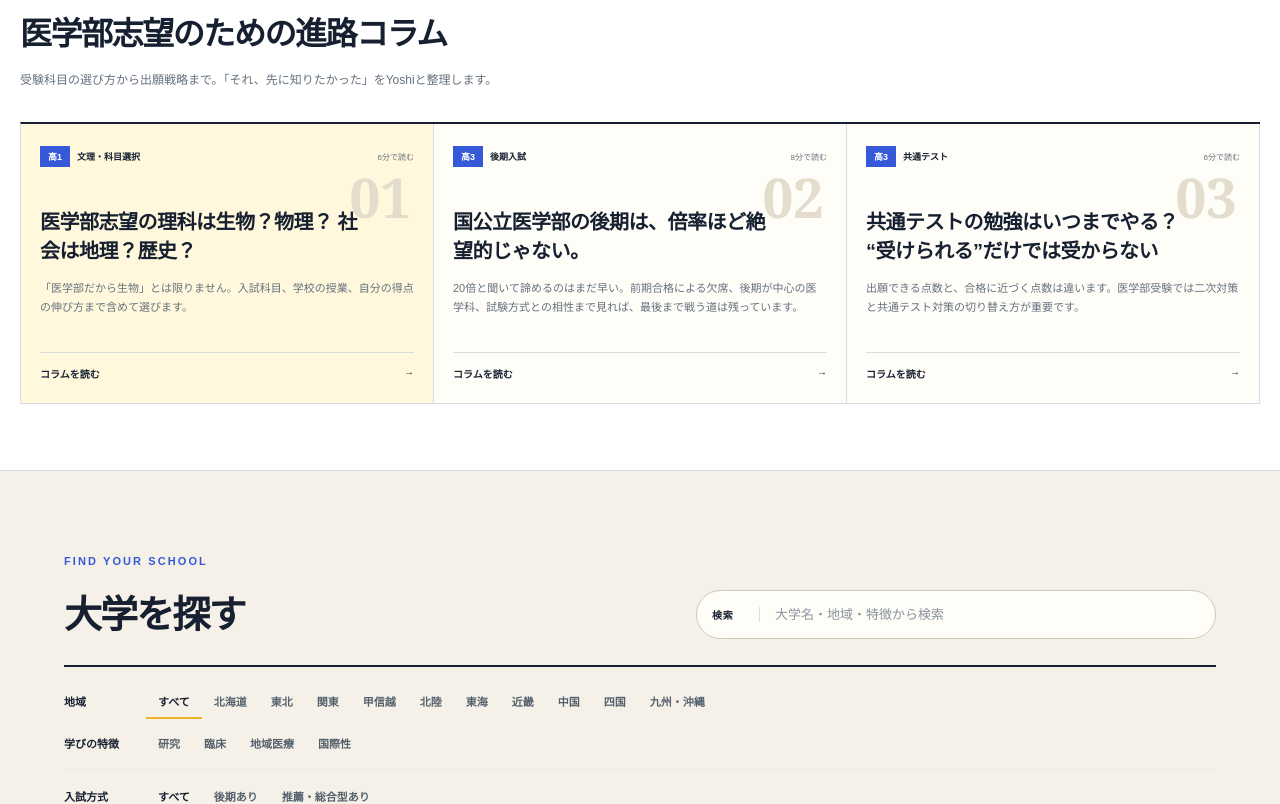
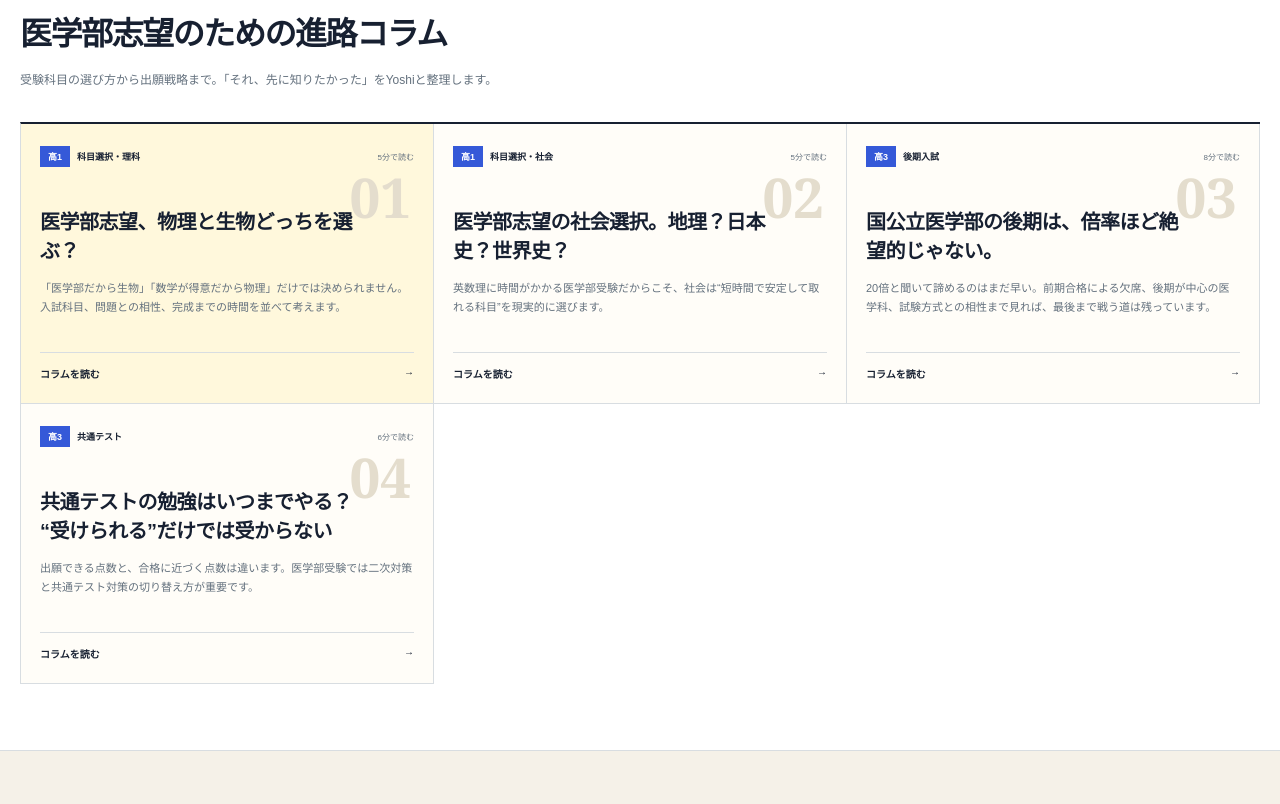
Before and after one commit to yoshiokayuta2-lgtm/kokkoritsu-medical-navi, a React (Vite) app: page / in a window 1280 px wide. Shown: the part 840-1644 px from the top of the page. Built offline with nearby package versions, Linux system fonts and the light colour scheme.

Commit message:
Add files via upload

```diff
--- a/src/App.tsx
+++ b/src/App.tsx
@@ -548,6 +548,22 @@ export default function Home() {
             <p className="column-article-kicker">YOSHI’S MEDICAL COLUMN</p>
             <h2 id="column-title">{selectedColumn.title}</h2>
             <p className="column-article-lead">{selectedColumn.lead}</p>
+            <div className="column-article-visual">
+              <span
+                className="column-hero-yoshi"
+                aria-hidden="true"
+                style={{
+                  backgroundImage: `url(${import.meta.env.BASE_URL}yoshi-poses-transparent.png)`,
+                  backgroundPosition: selectedColumn.posePosition,
+                }}
+              />
+              <div>
+                <b>この記事でわかること</b>
+                <ol>
+                  {selectedColumn.sections.map((section) => <li key={section.heading}>{section.heading}</li>)}
+                </ol>
+              </div>
+            </div>
             <blockquote><b>Yoshi</b>「{selectedColumn.yoshi}」</blockquote>
             <div className="column-article-body">
               {selectedColumn.sections.map((section, index) => (
--- a/src/globals.css
+++ b/src/globals.css
@@ -160,7 +160,7 @@ nav a b{margin-left:4px;padding:1px 5px;color:#fff;background:var(--red);border-
 .empty-compare b{display:block;color:var(--navy);font-size:16px}
 .empty-compare p{margin:7px 0 0;font-size:11px;line-height:1.6}
 .yoshi-pose{display:block;flex:0 0 auto;background-repeat:no-repeat;background-size:500% 200%}
-.yoshi-pose-pointing{width:120px;height:145px;background-position:25% 100%}
+.yoshi-pose-pointing{width:108px;height:180px;background-position:25% 100%;background-size:500% auto}
 .comparison-table{display:grid;grid-template-columns:170px repeat(2,minmax(0,1fr));border-top:2px solid var(--navy);border-left:1px solid var(--line)}
 .comparison-labels,.comparison-column{display:grid;grid-template-rows:54px 48px 48px 48px minmax(88px,auto) minmax(62px,auto) 52px}
 .comparison-labels>* ,.comparison-column>*{margin:0;padding:12px 16px;border-right:1px solid var(--line);border-bottom:1px solid var(--line)}
@@ -231,6 +231,12 @@ footer img{width:105px}
 .column-article-kicker{margin:25px 0 8px;color:var(--blue);font-size:9px;font-weight:900;letter-spacing:.17em}
 .column-modal>h2{max-width:650px;margin:0;color:var(--navy);font-size:clamp(29px,4.5vw,44px);line-height:1.3;letter-spacing:-.045em}
 .column-article-lead{margin:18px 0 22px;color:var(--muted);font-size:13px;line-height:1.85}
+.column-article-visual{min-height:210px;margin:4px 0 20px;padding:19px 24px 0;display:grid;grid-template-columns:128px 1fr;gap:25px;align-items:center;background:#f3f1e9;border:1px solid var(--line);overflow:hidden}
+.column-hero-yoshi{width:120px;height:200px;align-self:end;background-repeat:no-repeat;background-size:500% auto}
+.column-article-visual b{display:block;margin-bottom:11px;color:var(--navy);font-size:14px}
+.column-article-visual ol{margin:0;padding:0;list-style:none;counter-reset:column-overview}
+.column-article-visual li{position:relative;padding:7px 0 7px 30px;color:#53616d;border-top:1px solid #d9d6ca;font-size:11px;line-height:1.55;counter-increment:column-overview}
+.column-article-visual li::before{content:counter(column-overview,decimal-leading-zero);position:absolute;left:0;color:var(--blue);font:700 10px/1.7 Georgia,serif}
 .column-modal blockquote{margin:0 0 30px;padding:15px 17px;color:var(--navy);background:#e9edfc;border-left:4px solid var(--blue);font-size:13px;font-weight:800;line-height:1.7}
 .column-modal blockquote b{margin-right:8px;color:var(--blue);font:italic 800 18px/1 Georgia,serif}
 .column-article-body{display:grid;gap:0;border-top:1px solid var(--navy)}
@@ -291,7 +297,7 @@ footer img{width:105px}
 @media(max-width:600px){
   .empty-compare{min-height:140px;padding:14px;gap:8px}
   .empty-compare b{font-size:13px}
-  .yoshi-pose-pointing{width:82px;height:110px}
+  .yoshi-pose-pointing{width:78px;height:130px}
   .reality-title-row{padding-right:76px}
   .reality-title-row>.yoshi-pose-thinking{top:-39px;right:35px;width:66px;height:110px}
 }
@@ -412,4 +418,8 @@ footer{padding-block:38px;grid-template-columns:1fr;color:#615b51;background:#ff
   .column-card{min-height:280px;padding:22px 19px}
   .column-modal{padding:37px 22px 28px}
   .column-modal>h2{font-size:29px}
+  .column-article-visual{min-height:164px;padding:14px 14px 0;grid-template-columns:88px 1fr;gap:13px}
+  .column-hero-yoshi{width:86px;height:143px}
+  .column-article-visual b{font-size:12px}
+  .column-article-visual li{padding:5px 0 5px 25px;font-size:9px}
   .column-takeaway{grid-template-columns:1fr;gap:7px}
--- a/src/medicalColumns.ts
+++ b/src/medicalColumns.ts
@@ -11,25 +11,27 @@ export type MedicalColumnSection = {
 
 export type MedicalColumn = {
   slug: string;
-  grade: "高1" | "高3";
+  grade: "高1" | "高2" | "高3";
   category: string;
   title: string;
   lead: string;
   readTime: string;
   yoshi: string;
+  posePosition: string;
   sections: MedicalColumnSection[];
   takeaway: string;
 };
 
 export const medicalColumns: MedicalColumn[] = [
   {
-    slug: "subject-choice",
+    slug: "science-choice",
     grade: "高1",
-    category: "文理・科目選択",
-    title: "医学部志望の理科は生物？物理？ 社会は地理？歴史？",
-    lead: "「医学部だから生物」とは限りません。入試科目、学校の授業、自分の得点の伸び方まで含めて選びます。",
-    readTime: "6分",
-    yoshi: "科目名より、“2年後に戦える組み合わせか”を見よう。",
+    category: "科目選択・理科",
+    title: "医学部志望、物理と生物どっちを選ぶ？",
+    lead: "「医学部だから生物」「数学が得意だから物理」だけでは決められません。入試科目、問題との相性、完成までの時間を並べて考えます。",
+    readTime: "5分",
+    yoshi: "好き嫌いだけでなく、“高3で得点源になるか”まで想像しよう。",
+    posePosition: "50% 0%",
     sections: [
       {
         heading: "最初に確認するのは、志望大学の受験科目",
@@ -40,22 +42,74 @@ export const medicalColumns: MedicalColumn[] = [
         points: ["候補大学で理科2科目の指定を確認", "学校で履修できる組み合わせを確認", "推薦・地域枠も考えるなら、その要件も確認"],
       },
       {
-        heading: "物理か生物かは、「向いている思考」と学習時間で考える",
+        heading: "平均点は“有利な科目ランキング”ではない",
         paragraphs: [
-          "物理は、原理を理解して数式で処理する力が得点につながりやすい科目です。数学との相性がよく、典型問題を整理できると安定しやすい一方、理解が曖昧な単元を放置すると伸びにくくなります。",
-          "生物は、用語の暗記だけでなく、実験考察・資料読解・記述が重要です。医学への興味とつながりやすい一方、細かな知識と長い文章を正確に処理する力が必要です。",
+          "共通テスト本試験の平均点は、物理が2025年58.96点・2026年45.55点、生物が2025年52.21点・2026年55.01点でした。年によって上下し、受験者集団も同じではありません。",
+          "1年分の平均点だけで選ぶのではなく、過去問の資料量、計算量、記述の特徴を実際に見て、自分の得点の作り方と合うかを確認します。",
         ],
-        points: ["数式とモデル化が得意なら物理を検討", "文章・資料から考えるのが得意なら生物を検討", "「好き」だけでなく、学校の授業体制と自習時間も含める"],
+        table: {
+          headers: ["科目", "2025年平均", "2026年平均", "見るべき特徴"],
+          rows: [
+            ["物理", "58.96", "45.55", "原理理解・数式処理・典型問題の再現"],
+            ["生物", "52.21", "55.01", "知識・実験考察・資料読解・記述"],
+          ],
+          note: "大学入試センター公表の本試験平均点。平均点だけで科目の難易度や有利不利は決まりません。",
+        },
       },
       {
-        heading: "社会は「短時間で安定して取れるか」が大切",
+        heading: "完成時期と二次試験まで考える",
         paragraphs: [
-          "医学部受験では英数理の負担が大きいため、社会は共通テストで安定した得点を作れる科目を選びたいところです。地理・歴史・公民のどれが有利かを一律には決められません。",
-          "学校の授業が充実しているか、資料問題が得意か、知識を積み上げる学習が苦にならないかで判断します。共通テストで利用できる科目は大学・方式により異なるため、ここも要項確認が必要です。",
+          "物理は数学との相性がよく、原理と典型処理がつながると伸びやすい一方、理解の穴を残すと失点が続きます。生物は医学との接点が多いものの、暗記だけではなく考察・記述まで仕上げる時間が必要です。",
+          "学校の進度だけに任せず、高2終了時までにどこまで完成させるかを逆算します。選択前に両科目の共通テスト問題と二次問題を少量解き、第三者に思考過程を見てもらうのも有効です。",
+        ],
+        points: ["受験可能校を狭めないか", "高2終了時までの完成計画を作れるか", "共通テストと二次の両方で戦えるか", "授業外で必要な演習時間を確保できるか"],
+      },
+    ],
+    takeaway: "理科選択は科目のイメージではなく、受験条件・問題との相性・完成時期の3点で決める。",
+  },
+  {
+    slug: "social-choice",
+    grade: "高1",
+    category: "科目選択・社会",
+    title: "医学部志望の社会選択。地理？日本史？世界史？",
+    lead: "英数理に時間がかかる医学部受験だからこそ、社会は“短時間で安定して取れる科目”を現実的に選びます。",
+    readTime: "5分",
+    yoshi: "暗記量だけで決めると危ない。共通テストは資料を読ませにくる。",
+    posePosition: "25% 0%",
+    sections: [
+      {
+        heading: "まず、志望大学で使える科目を確認する",
+        paragraphs: [
+          "医学科で利用できる地歴公民の科目は、大学・選抜方式によって異なります。候補大学を5校ほど挙げ、最新の募集要項で利用可能科目を確認します。",
+          "高1で志望校を決め切る必要はありません。ただし、選択した科目が出願の制約にならないかは先に見ておきます。",
         ],
       },
+      {
+        heading: "平均点は年ごとに動く。得意な処理で選ぶ",
+        paragraphs: [
+          "共通テスト本試験の平均点は、地理が2025年57.48点・2026年61.87点、日本史が56.99点・62.29点、世界史が66.12点・60.88点でした。",
+          "平均点は年度の難易度や受験者集団に左右されます。地理なら地図・統計・因果関係、歴史なら知識のつながり・史料読解・時代整理など、どの処理なら再現性高く得点できるかを見ます。",
+        ],
+        table: {
+          headers: ["科目", "2025年平均", "2026年平均", "主な処理"],
+          rows: [
+            ["地理総合・地理探究", "57.48", "61.87", "地図・統計・因果関係"],
+            ["歴史総合・日本史探究", "56.99", "62.29", "時代整理・史料読解"],
+            ["歴史総合・世界史探究", "66.12", "60.88", "地域横断・史料読解"],
+          ],
+          note: "大学入試センター公表の本試験平均点。科目間の単純比較ではなく、年度差と自分の適性を見る材料です。",
+        },
+      },
+      {
+        heading: "社会に使える時間まで含めて決める",
+        paragraphs: [
+          "医学部受験では英数理の学習量が大きいため、社会だけに時間を使いすぎる設計は現実的ではありません。一方で、直前の暗記だけで高得点が安定するほど共通テストは単純でもありません。",
+          "学校の進度、定期試験での得点、初見資料への対応、復習に必要な時間を記録し、高2以降も継続できる科目を選びます。授業外で弱点を補う前提を持つことが大切です。",
+        ],
+        points: ["利用できる大学の範囲", "初見資料を処理する相性", "知識を維持する復習時間", "英数理と両立できる学習量"],
+      },
     ],
-    takeaway: "迷ったら「受験可能校を狭めない」「学校で十分に学べる」「高3で安定得点を作れる」の3条件で比較しよう。",
+    takeaway: "社会は“楽そう”で選ばない。使える大学・資料問題との相性・英数理との時間配分で決める。",
   },
   {
     slug: "latter-exam",
@@ -65,6 +119,7 @@ export const medicalColumns: MedicalColumn[] = [
     lead: "20倍と聞いて諦めるのはまだ早い。前期合格による欠席、後期が中心の医学科、試験方式との相性まで見れば、最後まで戦う道は残っています。",
     readTime: "8分",
     yoshi: "20倍と聞いて帰るのはまだ早い。当日、20人全員は来ない。",
+    posePosition: "75% 100%",
     sections: [
       {
         heading: "志願倍率だけを見ると、後期は怖すぎる",
@@ -122,6 +177,7 @@ export const medicalColumns: MedicalColumn[] = [
     lead: "出願できる点数と、合格に近づく点数は違います。医学部受験では二次対策と共通テスト対策の切り替え方が重要です。",
     readTime: "6分",
     yoshi: "足切りを超える勉強と、合格する勉強は別もの。",
+    posePosition: "0% 100%",
     sections: [
       {
         heading: "共通テストは「出願資格を得る試験」だけではない",
```
